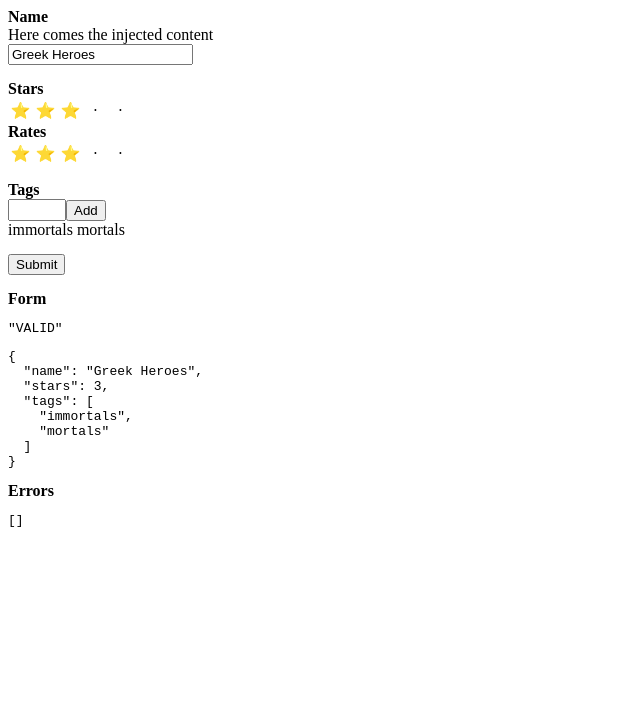
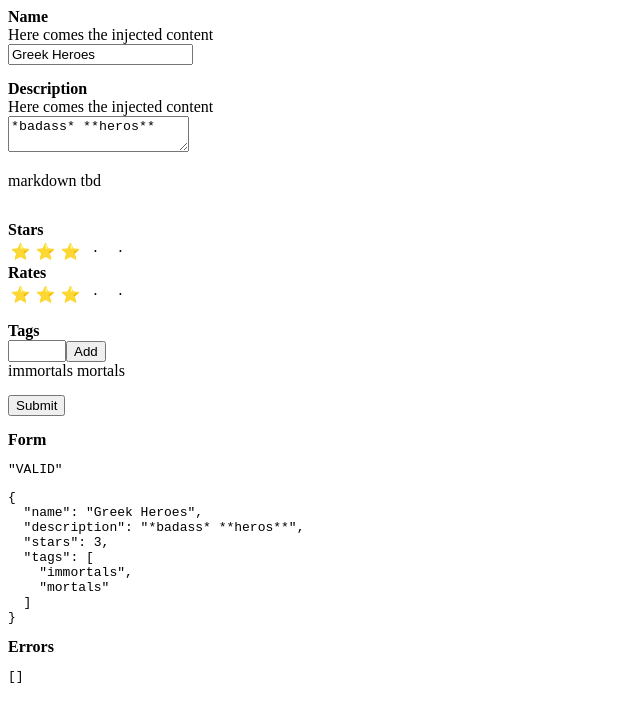
Before and after one commit to dandohotaru/labs.angles, an Angular app: page / in a window 1280 px wide. Shown: the top 722 px of the page, without its empty margins (0-640 px from the left). Built offline with nearby package versions, Linux system fonts and the light colour scheme.

Commit message:
setup the skeleton for the markdown component

```diff
--- a/package.json
+++ b/package.json
@@ -23,12 +23,14 @@
     "@angular/router": "^5.2.0",
     "core-js": "^2.4.1",
     "rxjs": "^5.5.6",
+    "simplemde": "^1.11.2",
     "zone.js": "^0.8.19"
   },
   "devDependencies": {
     "@angular/cli": "~1.7.3",
     "@angular/compiler-cli": "^5.2.0",
     "@angular/language-service": "^5.2.0",
+    "@types/simplemde": "^1.11.7",
     "typescript": "~2.5.3"
   }
 }
--- a/src/app/app.component.html
+++ b/src/app/app.component.html
@@ -8,21 +8,25 @@
     </app-field>
   </div>
 
+  <!-- Description -->
+  <div style="padding-bottom: 15px">
+    <strong>Description</strong>
+    <app-field>
+      <textarea formControlName="description"></textarea>
+      <app-markdown></app-markdown>
+    </app-field>
+  </div>
+
   <!-- Stars -->
   <div style="padding-bottom: 15px">
     <strong>Stars</strong>
     <div>
-      <app-stars
-        formControlName="stars"
-        [(ngModel)]="company.stars"
-        lock="false">
+      <app-stars formControlName="stars" [(ngModel)]="company.stars" lock="false">
       </app-stars>
     </div>
     <strong>Rates</strong>
     <div>
-      <app-rates
-        formControlName="stars"
-        [(ngModel)]="company.stars">
+      <app-rates formControlName="stars" [(ngModel)]="company.stars">
       </app-rates>
 
       <div *ngIf="form.get('stars').hasError('low')" class="alert alert-danger" role="alert">
@@ -37,11 +41,7 @@
   <div style="padding-bottom: 15px">
     <strong>Tags</strong>
 
-    <app-tags
-      title="Tags"
-      formControlName="tags"
-      [(ngModel)]="company.tags"
-      (changed)="log($event)">
+    <app-tags title="Tags" formControlName="tags" [(ngModel)]="company.tags" (changed)="log($event)">
     </app-tags>
 
     <div *ngIf="form.get('tags').hasError('empty')" class="alert alert-danger" role="alert">
--- a/src/app/app.component.ts
+++ b/src/app/app.component.ts
@@ -5,6 +5,7 @@ import { CustomValidators as Custom } from './shared/validators/custom.validator
 export interface Company {
   id: number,
   name: string,
+  description: string,
   tags: string[],
   stars: number,
   rated: boolean,
@@ -24,6 +25,7 @@ export class AppComponent implements OnInit {
     this.company = {
       id: 101,
       name: "Greek Heroes",
+      description: "*badass* **heros**",
       tags: ["immortals", "mortals"],
       stars: 3,
       rated: false,
@@ -33,6 +35,7 @@ export class AppComponent implements OnInit {
   public ngOnInit(): void {
     this.form = this.builder.group({
       name: [this.company.name, Validators.required],
+      description: [this.company.description, Validators.required],
       stars: [this.company.stars, Custom.notlow],
       tags: [this.company.tags, Custom.notempty],
     });
--- a/src/app/app.module.ts
+++ b/src/app/app.module.ts
@@ -5,6 +5,7 @@ import { ReactiveFormsModule, FormsModule } from '@angular/forms';
 import { ValidationModule } from './shared/validators/validation.module';
 
 import { AppComponent } from './app.component';
+import { MarkdownModule } from './markdown/markdown.module';
 import { FieldModule } from './fields/field.module';
 import { TagsModule } from './tags/tags.module';
 import { StarsModule } from './stars/stars.module';
@@ -16,6 +17,7 @@ import { RatesModule } from './stars/rates.module';
     FormsModule,
     ReactiveFormsModule,
     ValidationModule,
+    MarkdownModule,
     FieldModule,
     TagsModule,
     StarsModule,
--- /dev/null
+++ b/src/app/markdown/markdown.component.html
@@ -0,0 +1,3 @@
+<p>
+  markdown tbd
+</p>
--- /dev/null
+++ b/src/app/markdown/markdown.component.ts
@@ -0,0 +1,14 @@
+import { Component, OnInit } from '@angular/core';
+
+@Component({
+  selector: 'app-markdown',
+  templateUrl: './markdown.component.html',
+})
+export class MarkdownComponent implements OnInit {
+
+  constructor() { }
+
+  public ngOnInit() {
+  }
+
+}
```
Also changed, not shown: src/app/markdown/markdown.module.ts (added, +16 -0 lines), 1 other file (tests, documents, lock files or other folders).
